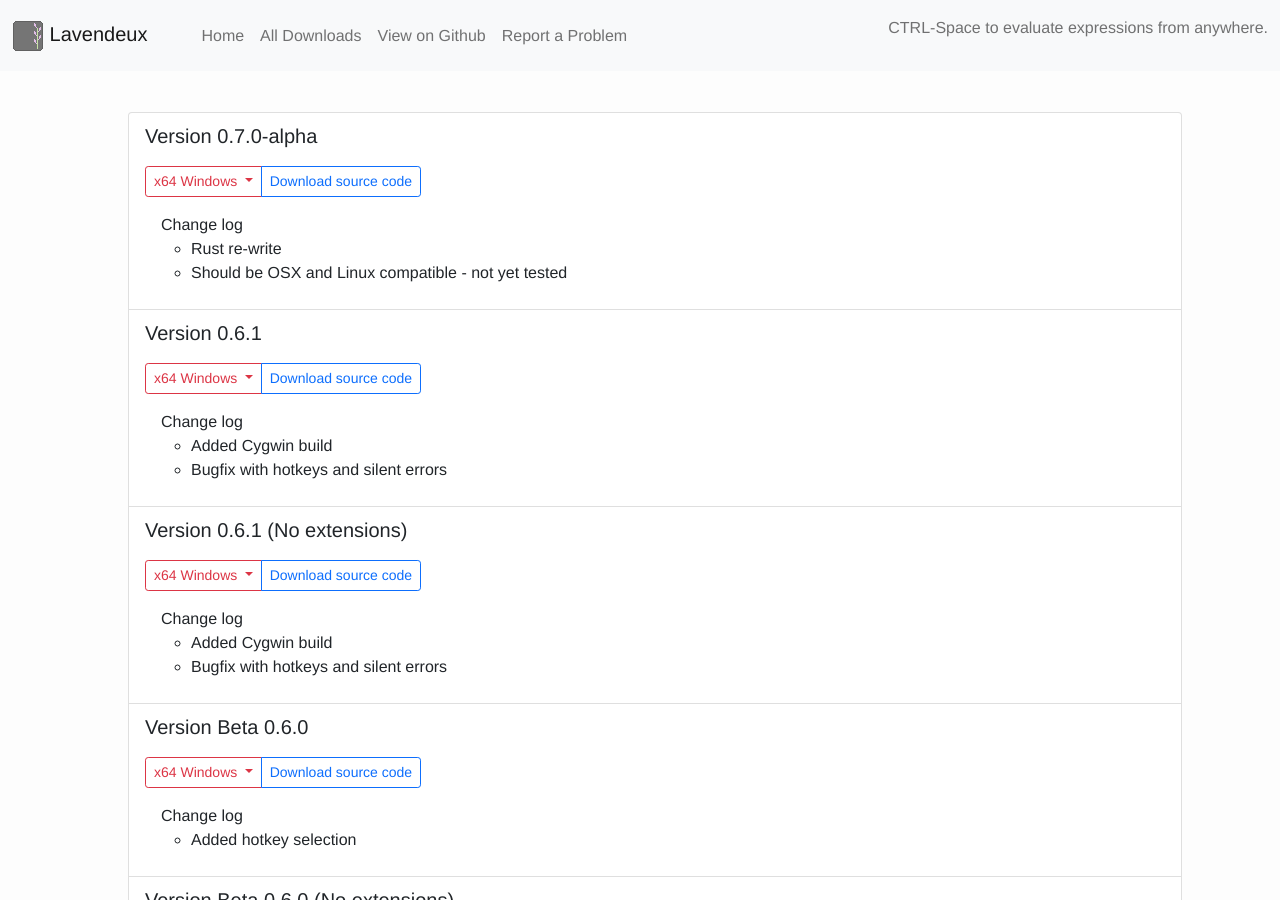
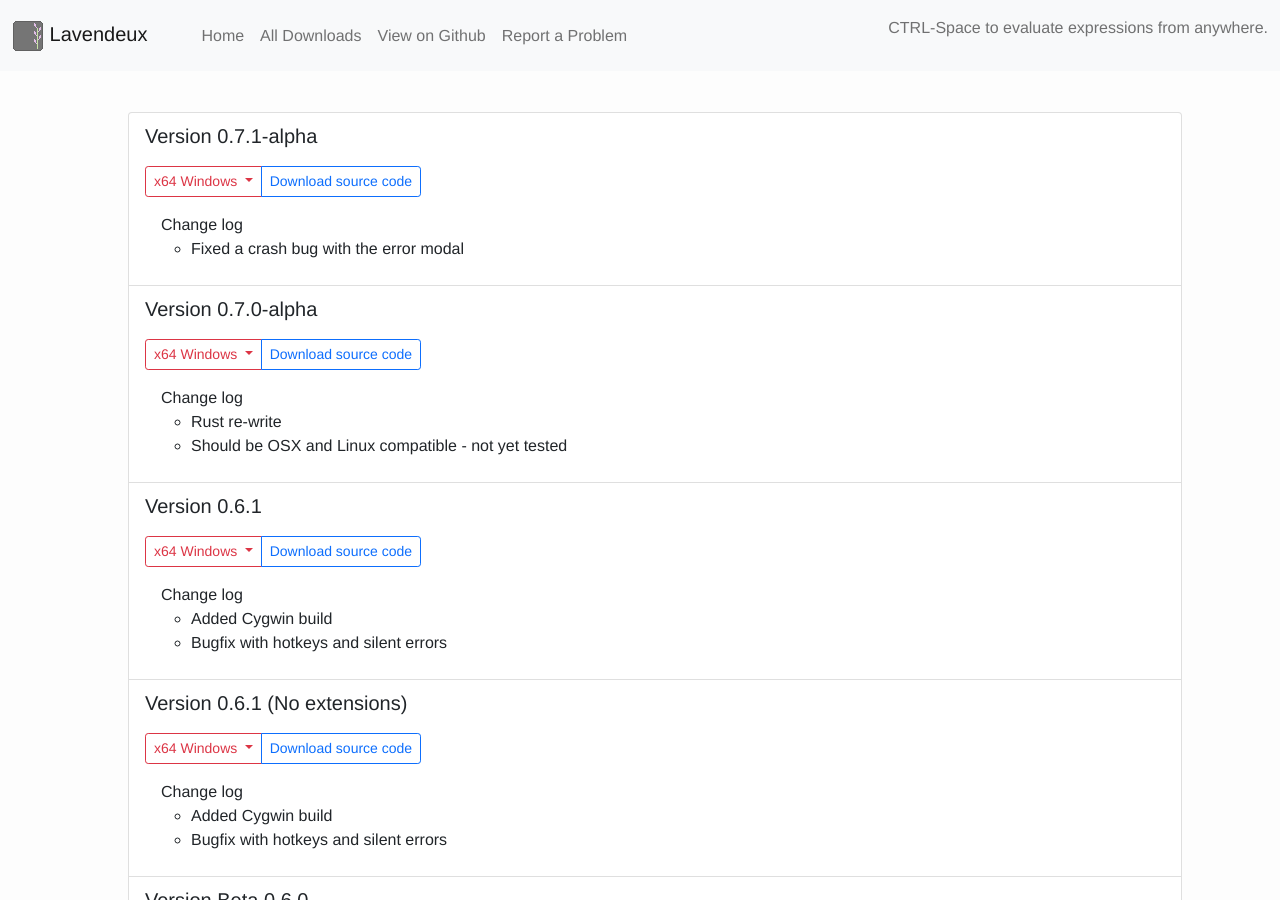
Before and after one commit to rscarson/rscarson.github.io, a Jekyll site: the page built from downloads.html, in a window 1280 px wide and 900 px high. Built offline with Jekyll 4.4.1, drawn with Linux system fonts in a browser that asks for light colours.

Commit message:
new release

```diff
--- a/_data/releases.json
+++ b/_data/releases.json
@@ -1,4 +1,17 @@
 [
+	{
+		"name": "0.7.1-alpha",
+		"changelog": [
+			"Fixed a crash bug with the error modal"
+		],
+		"downloads": {
+			"win_install": "https://github.com/rscarson/Lavendeux/releases/download/v0.7.1-alpha/lavendeux_0.7.1_x64_en-US.zip",
+			"win_zip": "https://github.com/rscarson/Lavendeux/releases/download/v0.7.1-alpha/lavendeux.exe",
+			"github": "https://github.com/rscarson/Lavendeux/releases/tag/v0.7.1-alpha",
+			"source": "https://github.com/rscarson/Lavendeux/archive/v0.7.1-alpha.tar.gz",
+		}
+	},
+
 	{
 		"name": "0.7.0-alpha",
 		"changelog": [
```
